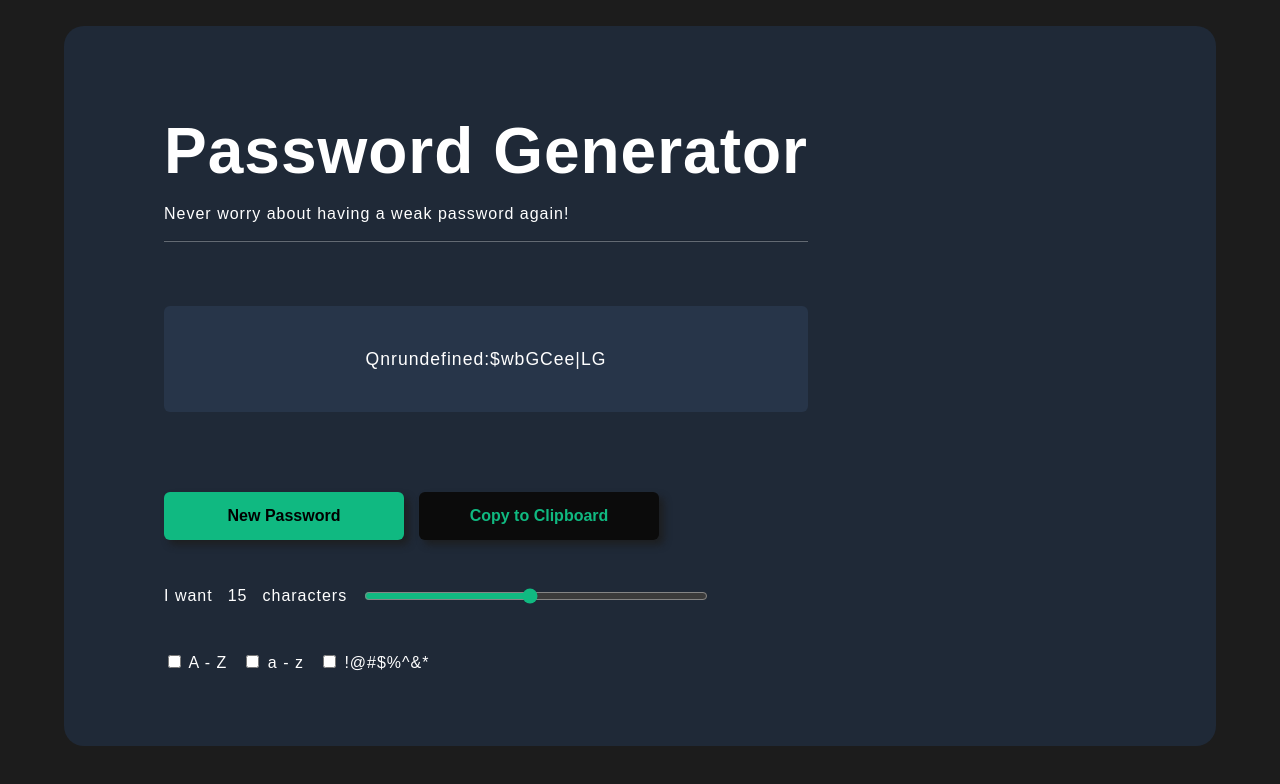
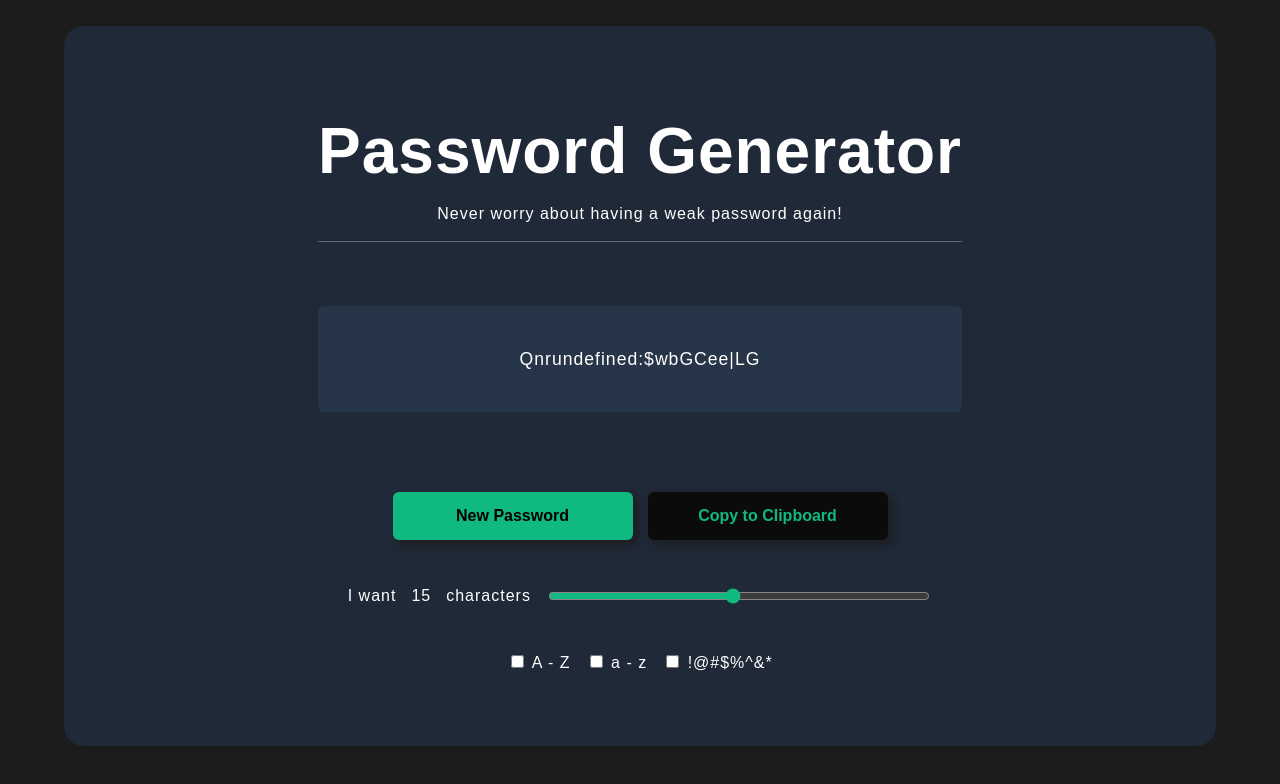
Before and after one commit to wwaliul/passwordGernerator, a plain HTML site: page index.html in a window 1280 px wide. Drawn offline with Linux system fonts and the light colour scheme.

Commit message:
v1.1
UI Changes

```diff
--- a/index.css
+++ b/index.css
@@ -9,7 +9,7 @@ body {
 
 .container {
     display: flex;
-    justify-content: left;
+    justify-content: center;
     align-items: center;
     background-color: #1F2937;
     width: 90vw;
@@ -22,6 +22,10 @@ body {
     color: white;
     line-height: 20px; /* 100% */
     letter-spacing: 1px;
+}
+
+.title {
+    text-align: center;
 }
 
 h1 {
@@ -84,8 +88,9 @@ button:hover {
 .block-textbox {
     display: flex;
     align-items: center;
+    justify-content: center;
     margin-top: 30px;
-    width: 90%;
+    width: 100%;
     gap: 15px;
 }
 
--- a/index.html
+++ b/index.html
@@ -6,8 +6,9 @@
     <body>
         <div class="container">
             <div class="block">
-                <div><h1>Password Generator</h1>
-                <p>Never worry about having a weak password again!</p>
+                <div class="title">
+                    <h1>Password Generator</h1>
+                    <p>Never worry about having a weak password again!</p>
                     <hr>
                 </div>
                 <div class="textbox">
--- a/index.js
+++ b/index.js
@@ -2,7 +2,7 @@ let firstPasswordEl = document.getElementById("firstPassword")
 let secondPasswordEl = document.getElementById("secondPassword")
 let buttonEl = document.getElementById("generatePassword")
 let myRangeEl = document.getElementById("rangeValue")
-let copytextEl = document.querySelectorAll(".copytext")
+let copytextEl = document.getElementById("copyDivToClipboard")
 
 // password array to store 2 passwords. passwordLength to define the length of the string. random
 
@@ -11,12 +11,11 @@ let password = ""
 let passwordLength = ""
 let index = ""
 
-
-console.log(passwordLength)
-
 const characters = ["A","B","C","D","E","F","G","H","I","J","K","L","M","N","O","P","Q","R","S","T","U","V","W","X","Y","Z","a","b","c","d","e","f","g","h","i","j","k","l","m","n","o","p","q","r","s","t","u","v","w","x","y","z", "0", "1", "2", "3", "4", "5", "6", "7", "8", "9","~","`","!","@","#","$","%","^","&","*","(",")","_","-","+","=","{","[","}","]",",","|",":",";","<",">",".","?",
 "/"];
 
+buttonEl.addEventListener("click", generatePassword)
+copytextEl.addEventListener("click", copyDivToClipboard)
 
 function randomCharacters(){
     let index = Math.floor(Math.random() * characters.length - 1)
@@ -26,7 +25,6 @@ function randomCharacters(){
 console.log(randomCharacters())
 // when clicked on the element then run the generatePassword() function
 
-buttonEl.addEventListener("click", generatePassword)
 
 // if password field lenth is 0 by default then run generatePassword() function
 
@@ -54,10 +52,9 @@ console.log(randomCharacters())
 }
 
 
-// function copyDivToClipboard(){
-
-//     alert(firstPasswordEl.value + "Copied to clipboard")
-// }
+function copyDivToClipboard(){
+    alert(firstPasswordEl.innerText + " Has been copied to clipboard")
+}
 
 // reset the value of the elements within the array
 
```
